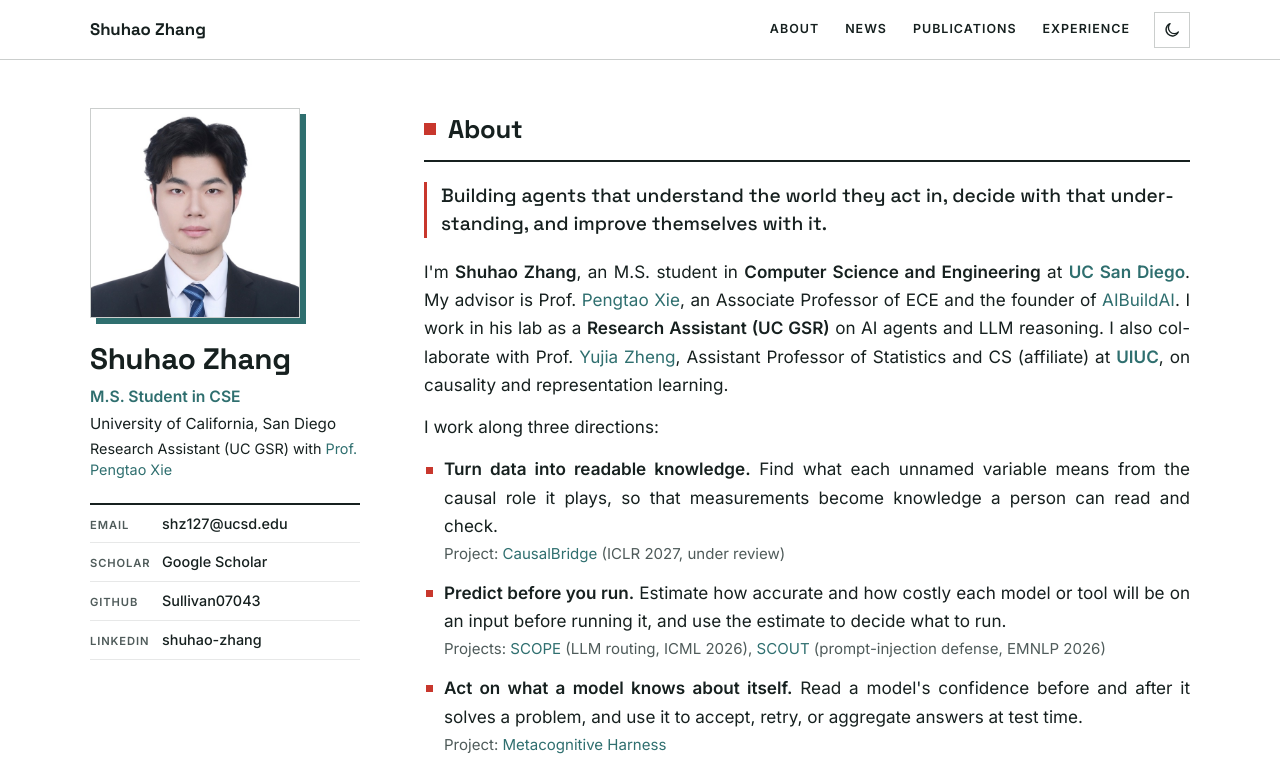
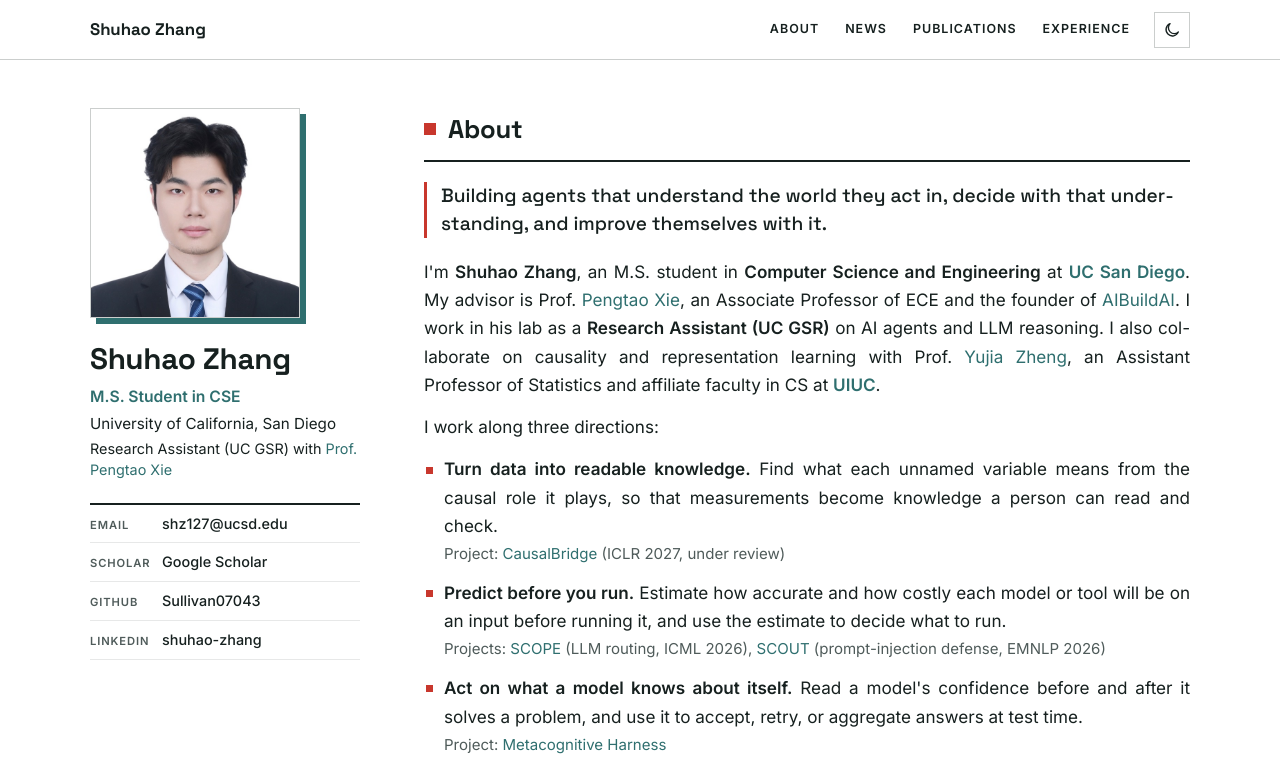
Before and after one commit to Sullivan07043/Git-Site-Sullivan, a plain HTML site: page index.html in a window 1280 px wide. Shown: the top 773 px of the page. Drawn offline with Linux system fonts and the light colour scheme.

Commit message:
About: reorder the collaboration sentence

```diff
--- a/index.html
+++ b/index.html
@@ -80,8 +80,8 @@
         My advisor is Prof. <a href="https://pengtaoxie.github.io/" target="_blank" rel="noopener">Pengtao Xie</a>,
         an Associate Professor of ECE and the founder of <a href="https://www.aibuildai.io/" target="_blank" rel="noopener">AIBuildAI</a>.
         I work in his lab as a <strong>Research Assistant (UC GSR)</strong> on AI agents and LLM reasoning.
-        I also collaborate with Prof.
-        <a href="https://yjzheng.com/" target="_blank" rel="noopener">Yujia Zheng</a>, Assistant Professor of Statistics and CS (affiliate) at <strong><a href="https://illinois.edu/" target="_blank" rel="noopener">UIUC</a></strong>, on causality and representation learning.
+        I also collaborate on causality and representation learning with Prof.
+        <a href="https://yjzheng.com/" target="_blank" rel="noopener">Yujia Zheng</a>, an Assistant Professor of Statistics and affiliate faculty in CS at <strong><a href="https://illinois.edu/" target="_blank" rel="noopener">UIUC</a></strong>.
       </p>
       <p>I work along three directions:</p>
       <ul class="directions">
```
